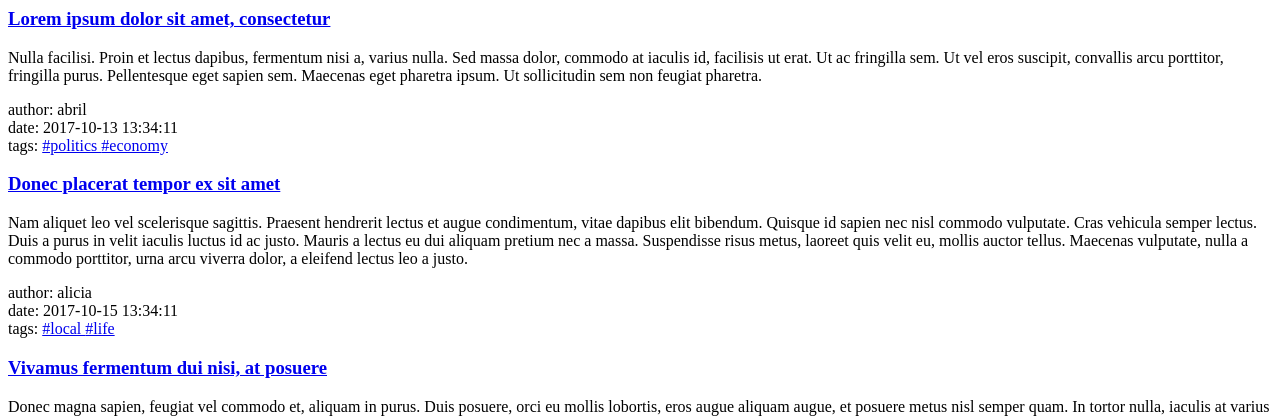
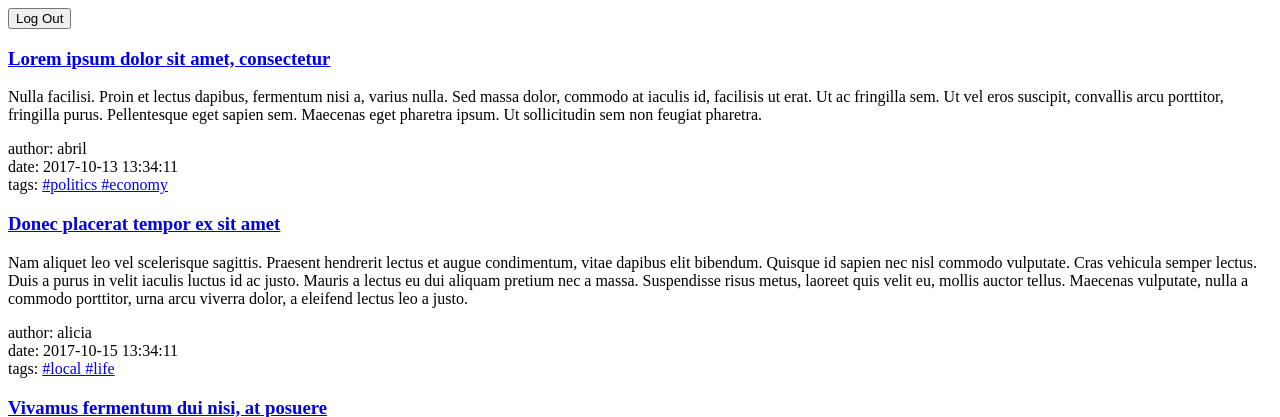
Before and after one commit to motapinto/feup-LTW, a PHP site: page /list_news.php in a window 1280 px wide. Shown: the top 417 px of the page. Run offline with PHP 8.4, Linux system fonts and the light colour scheme; data comes from the database, SQL or seed files in the repository; data that the repository does not hold is empty.

Commit message:
logout button doesnt work in header template only on logout template

```diff
--- a/PHP/labEx/exercise9/list_news.php
+++ b/PHP/labEx/exercise9/list_news.php
@@ -7,6 +7,7 @@
   $articles = getAllNews();                // gets all news from the database
 
   include('templates/common/header.php');  // prints the initial part of the HTML document
+  include('templates/common/logout.php');
   include('templates/news/list_news.php'); // prints the list of news in HTML
   include('templates/common/footer.php');  // prints the initial part of the HTML document
 ?>
--- a/PHP/labEx/exercise9/templates/common/header.php
+++ b/PHP/labEx/exercise9/templates/common/header.php
@@ -5,6 +5,8 @@
     <title>News</title>
     <meta charset="UTF-8">
   </head>
-
   <body>
+    <form action="logout_action.php" method="POST">
+      <input type="submit" value="Log Out">
+    </form>
 <?php } ?>
--- /dev/null
+++ b/PHP/labEx/exercise9/templates/common/logout.php
@@ -0,0 +1,3 @@
+<form action="logout_action.php" method="POST">
+    <input type="submit" value="Log Out">
+</form>
```
